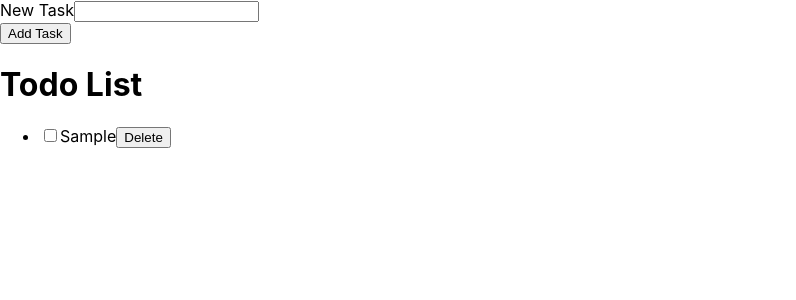
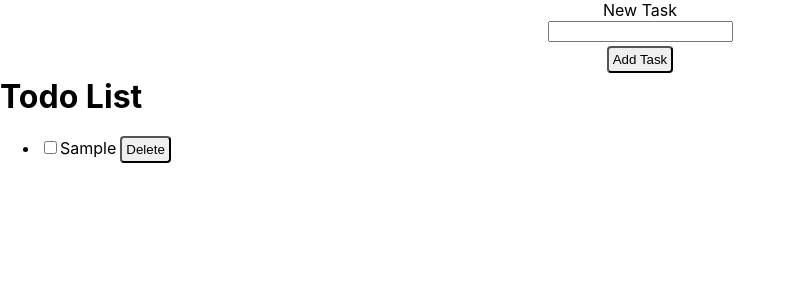
Before and after one commit to Ahmed-Aqeel/TodoList, a React (Create React App) app: page / in a window 1280 px wide. Both pictures are taken after typing "Sample" into the empty fields and a click on the button "Add Task". Shown: the top 300 px of the page, without its empty margins (0-796 px from the left). Built offline with nearby package versions, Linux system fonts and the light colour scheme.

Commit message:
First Commit

```diff
--- a/src/App.css
+++ b/src/App.css
@@ -36,3 +36,16 @@
     transform: rotate(360deg);
   }
 }
+
+.new-item-form{
+ text-align: center;
+}
+.btn{
+  padding: 4px;
+  border-radius: 4px;
+  margin: 4px;
+}
+.header{
+  padding: 0;
+  margin: 0;
+}
--- a/src/App.js
+++ b/src/App.js
@@ -1,18 +1,28 @@
 import logo from './logo.svg';
 import './App.css';
-import React,{useState} from 'react';
+import React,{useEffect, useState} from 'react';
+import { NewTodoForm } from './components/NewTodoForm';
+import { TodoList } from './components/TodoList';
 function App() {
-  const [newItem,setNewItem]=useState('')
-  const [todos,setTodos]=useState([])
-  const handleSubmit=(e)=>{
-    e.preventDefault()
+
+  const [todos,setTodos]=useState(()=>{
+  const localvalue=localStorage.getItem('Items')
+  if(localvalue==null) return []
+  return JSON.parse(localvalue)
+  })
+
+useEffect(()=>{
+  localStorage.setItem('Items',JSON.stringify(todos))
+},[todos])
+
+  function addTodo(title){
     setTodos(currentTodos=>{
       return[
-        ...currentTodos,{id: crypto.randomUUID(),title:newItem,completed:false}
+        ...currentTodos,{id: crypto.randomUUID(),title,completed:false}
       ]
     } )
-    setNewItem('')
   }
+
   const toggleTodo=(id,completed)=>{
     setTodos(currentTodos=>{
       return currentTodos.map(todo=>{
@@ -31,29 +41,13 @@ function App() {
 
   return (
     <>
+    <NewTodoForm addTodo={addTodo}/>
 
-      <form onSubmit={handleSubmit} className='new-item-form'>
-        <div className='form-row'>
-          <label>New Task</label>
-          <input value={newItem} onChange={e=>setNewItem(e.target.value)} type='text' id='item'/>
-        </div>
-        <button className='btn'>Add Task</button>
+      <h1 className='header'>Todo List</h1>
 
-      </form>
-      <h1 className='header'>Todo List</h1>
-      <ul className='list'>
-        {todos.length===0 && 'No Todos'}
-        {todos.map(todo=>{
-          return <li key={todo.id}>
-            <label>
-              <input type='checkbox' checked={todo.completed} onChange={e=>toggleTodo(todo.id,e.target.checked)}/>{todo.title}
-            </label>
-            <button onClick={()=>deleteTodo(todo.id)} className='btn del'>Delete</button>
-          </li>
-        })}
-      </ul>
+      <TodoList todos={todos} toggleTodo={toggleTodo} deleteTodo={deleteTodo} />
 
-    </>
+      </>
   );
 }
 
--- /dev/null
+++ b/src/components/NewTodoForm.jsx
@@ -0,0 +1,26 @@
+import React,{useState} from "react";
+import '../App.css'
+
+export function NewTodoForm({addTodo}){
+    const [newItem,setNewItem]=useState('')
+    const handleSubmit=(e)=>{
+        e.preventDefault()
+
+        addTodo(newItem)
+        setNewItem('')
+      }
+
+    return(
+       <>
+       <form onSubmit={handleSubmit} className='new-item-form'>
+        <div className='form-row'>
+          <label>New Task</label>
+          <div><input value={newItem} onChange={e=>setNewItem(e.target.value)} type='text' id='item'/></div>
+        </div>
+        <button className='btn'>Add Task</button>
+
+      </form>
+
+       </>
+    )
+}
--- /dev/null
+++ b/src/components/TodoItem.jsx
@@ -0,0 +1,13 @@
+export function TodoItem({completed,id,title,toggleTodo,deleteTodo}){
+    return(
+        <li>
+            <label>
+              <input type='checkbox' checked={completed} onChange={e=>toggleTodo(id,e.target.checked)}/>{title}
+            </label>
+            <button onClick={()=>deleteTodo(id)} className='btn del'>Delete</button>
+        </li>
+
+    )
+
+
+}
--- /dev/null
+++ b/src/components/TodoList.jsx
@@ -0,0 +1,15 @@
+import { TodoItem } from "./TodoItem"
+
+export function TodoList({todos,toggleTodo,deleteTodo}){
+
+
+    return(
+    <ul className='list'>
+        {todos.length===0 && 'No Todos'}
+        {todos.map(todo=>{
+            return(
+          <TodoItem id={todo.id} completed={todo.completed} title={todo.title} toggleTodo={toggleTodo} deleteTodo={deleteTodo}/> )
+        })}
+      </ul>
+      )
+}
```
